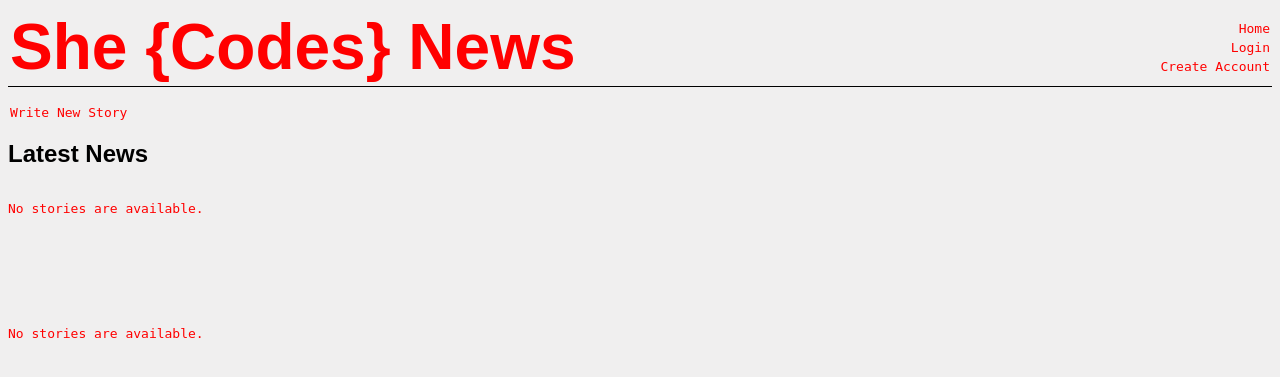
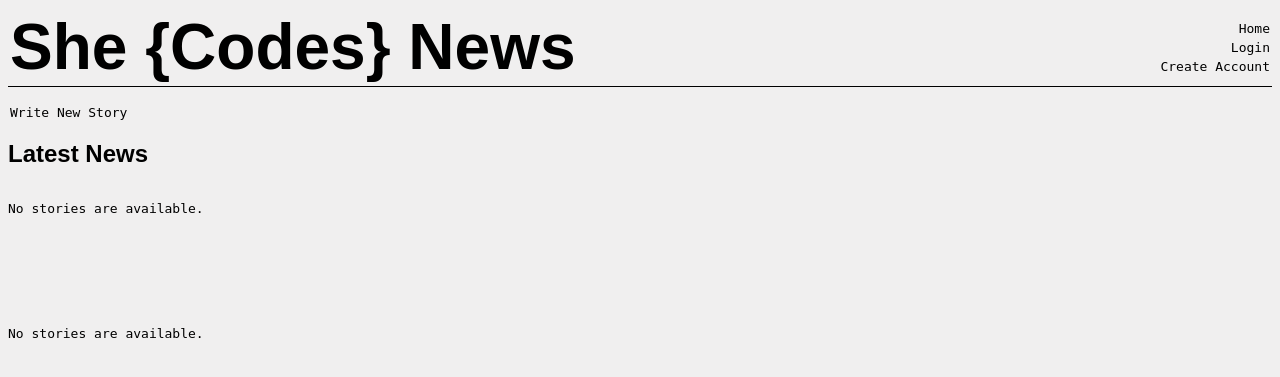
Before and after one commit to ldctaylor/django_project, a Django app: page /news/ in a window 1280 px wide. Shown: the top 377 px of the page. Run offline with Django 4.2, Linux system fonts and the light colour scheme; data that the repository does not hold is empty; parts of the project's set-up code (start-up, migrations or seed data) failed here and were passed over; some web fonts are replaced.

Commit message:
Remove red colouring of fonts

```diff
--- a/she_codes_news/static/styles.css
+++ b/she_codes_news/static/styles.css
@@ -51,5 +51,4 @@ a {
 
 a, p {
     font-family: monospace;
-    color: red;
 }
```
